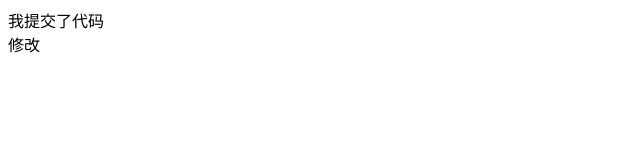
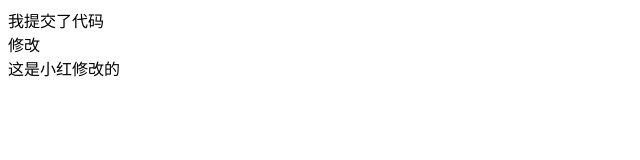
Before and after one commit to rollingstonetj/my_project, a plain HTML site: page index.html in a window 1280 px wide. Shown: the whole page, without its empty margins (0-640 px from the left). Drawn offline with Linux system fonts and the light colour scheme.

Commit message:
小红修改的

```diff
--- a/index.html
+++ b/index.html
@@ -9,5 +9,6 @@
 <body>
   <div>我提交了代码</div>
   <div>修改</div>
+  <div>这是小红修改的</div>
 </body>
 </html>
```
